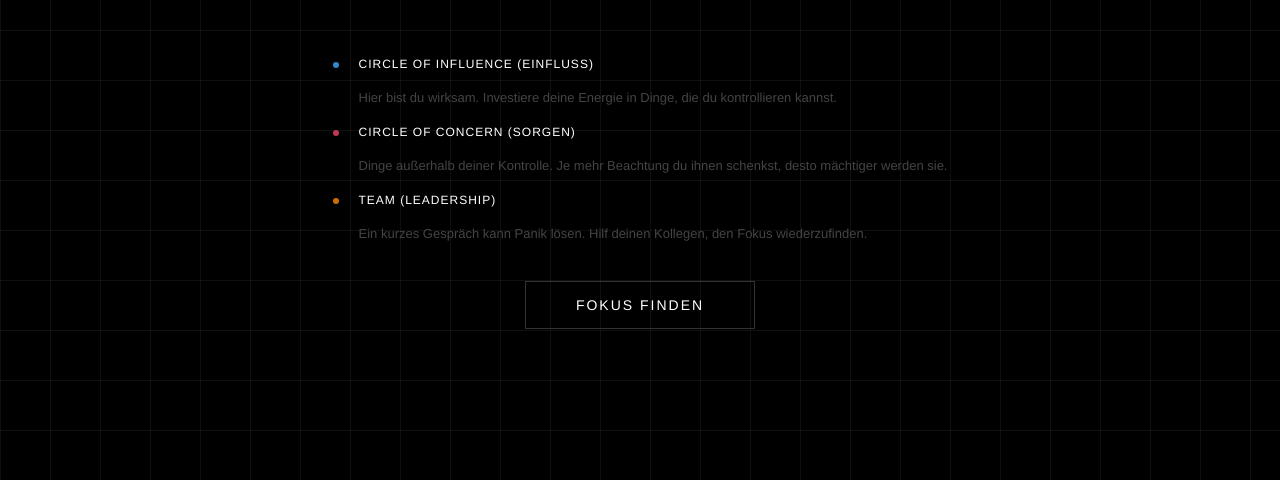
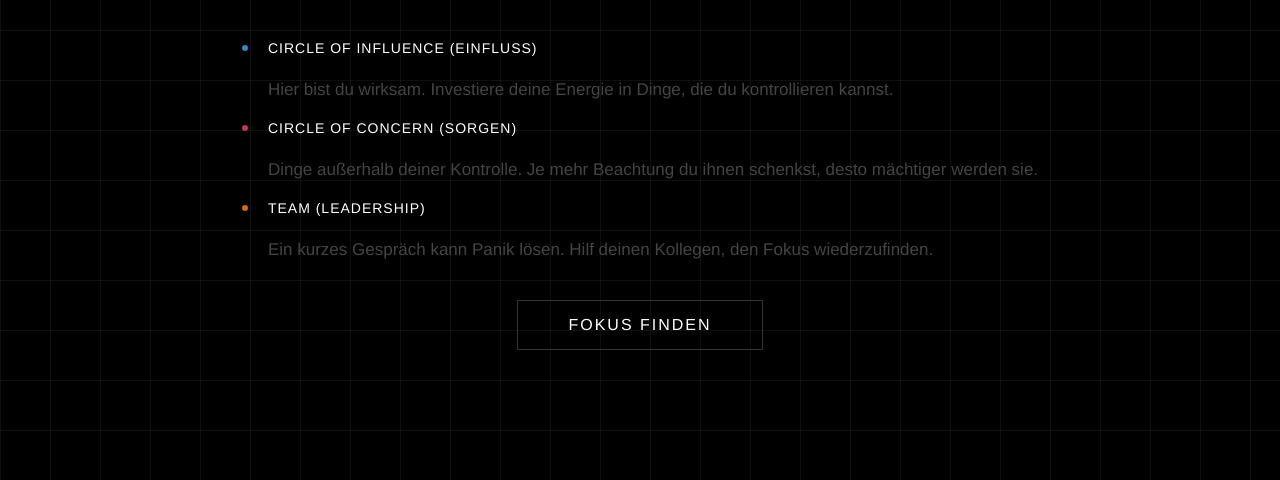
Before and after one commit to thomnagy-itbs/ITBSGame, a plain HTML site: page index.html in a window 1280 px wide. Shown: the part 320-800 px from the top of the page. Drawn offline with Linux system fonts and the light colour scheme.

Commit message:
style: Increase body font size by 2px

```diff
--- a/style.css
+++ b/style.css
@@ -101,7 +101,7 @@ h1 {
 }
 
 p {
-    font-size: 14px;
+    font-size: 16px;
     max-width: 500px;
     line-height: 1.6;
     color: #666;
@@ -116,7 +116,7 @@ button {
     padding: 15px 50px;
     font-family: 'Helvetica Neue', sans-serif;
     font-weight: 300;
-    font-size: 14px;
+    font-size: 16px;
     letter-spacing: 2px;
     cursor: pointer;
     margin-top: 40px;
@@ -142,7 +142,7 @@ button:hover {
 }
 
 .legend {
-    font-size: 13px;
+    font-size: 17px;
     text-align: left;
     background: transparent;
     padding: 0;
@@ -168,7 +168,7 @@ button:hover {
     font-weight: 400;
     letter-spacing: 1px;
     text-transform: uppercase;
-    font-size: 12px;
+    font-size: 14px;
     display: block;
     margin-bottom: 4px;
 }
```
